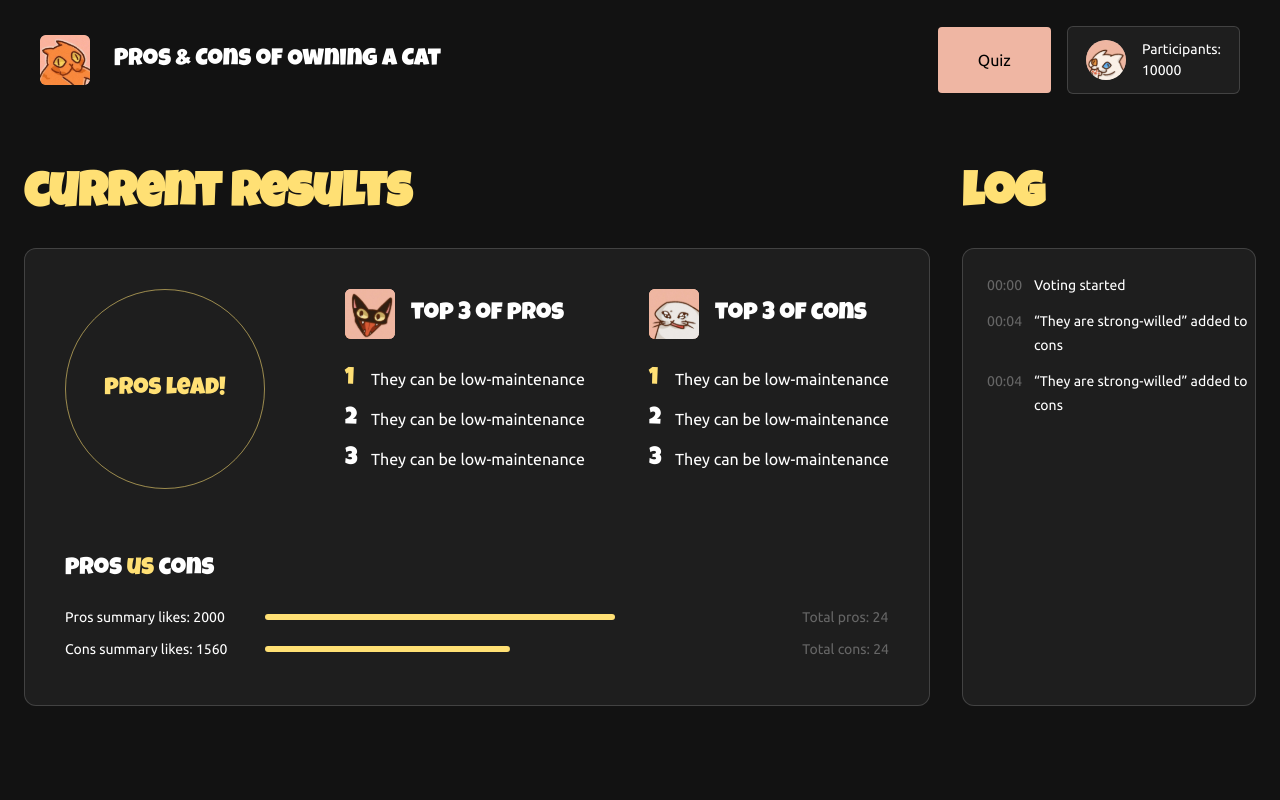
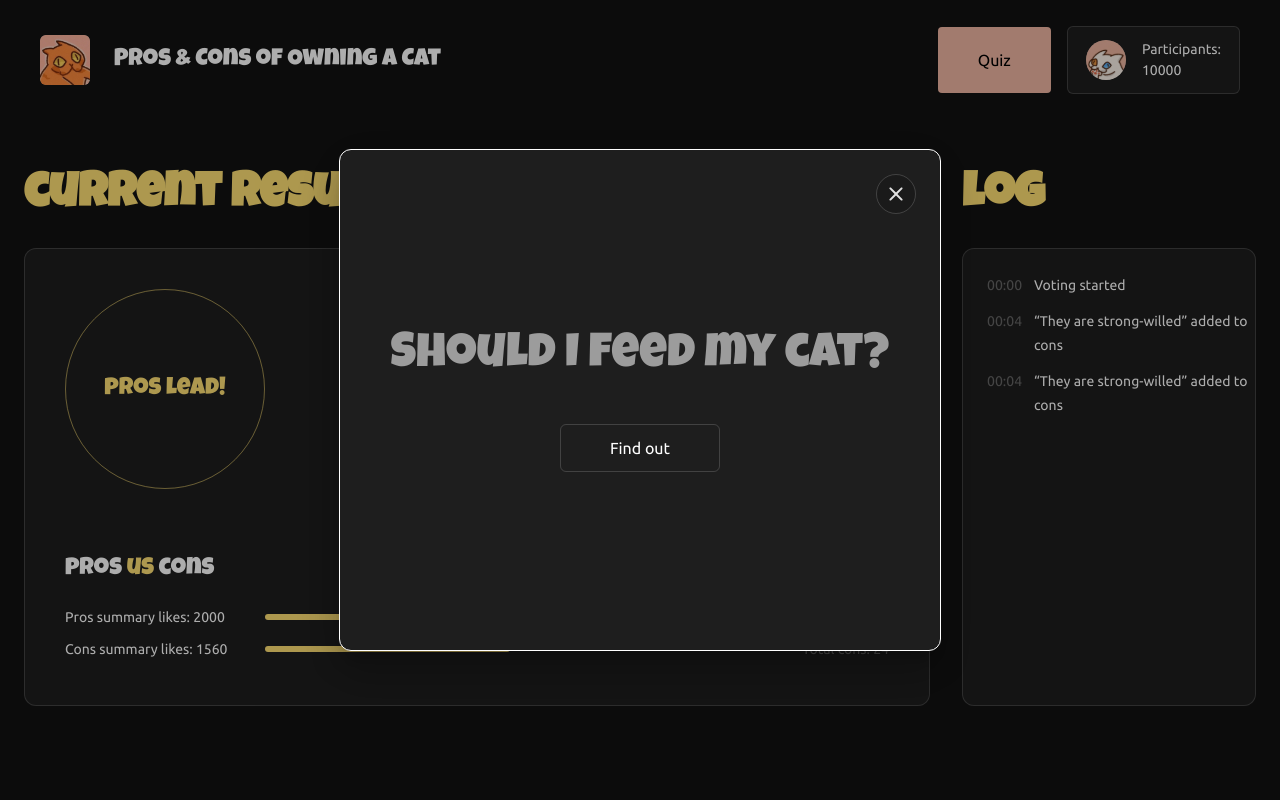
Before and after one commit to YanaK22/challenge, an Angular app: page /vote-page in a window 1280 px wide. Both pictures are taken after a click on the button "Quiz". Shown: the top 800 px of the page. Built offline with nearby package versions, Linux system fonts and the light colour scheme.

Commit message:
add quiz meme dialog

```diff
--- a/src/app/app.component.html
+++ b/src/app/app.component.html
@@ -5,7 +5,7 @@
       <div class="logo-text">Pros & Cons of Owning a Cat</div>
     </div>
     <div class="quiz-participants">
-      <button mat-flat-button class="quiz-button">Quiz</button>
+      <button mat-flat-button class="quiz-button" (click)="openQuizDialog()">Quiz</button>
 
       <div class="participants">
         <img
--- a/src/app/app.component.ts
+++ b/src/app/app.component.ts
@@ -1,5 +1,7 @@
 import { Component, OnInit } from '@angular/core';
 import { IconService } from '../services/icon.service';
+import { MatDialog } from '@angular/material/dialog';
+import { QuizDialogComponent } from './quiz-dialog/quiz-dialog.component';
 
 @Component({
   selector: 'app-root',
@@ -7,12 +9,19 @@ import { IconService } from '../services/icon.service';
   styleUrls: ['./app.component.scss']
 })
 export class AppComponent implements OnInit {
-  constructor(private iconService: IconService) {
+  constructor(
+    private iconService: IconService,
+    public dialog: MatDialog
+  ) {
     this.iconService.loadIcons();
   }
 
   ngOnInit() {}
 
+  openQuizDialog() {
+    this.dialog.open(QuizDialogComponent);
+  }
+
   navigateToGitHub() {
     window.open('https://github.com/YanaK22/challenge', '_blank')
   }
--- a/src/app/app.module.ts
+++ b/src/app/app.module.ts
@@ -18,6 +18,7 @@ import { VoteCardComponent } from './vote-card/vote-card.component';
 import { AddItemDialogComponent } from './add-item-dialog/add-item-dialog.component';
 import { MatDialogModule } from '@angular/material/dialog';
 import { NotificationDialogComponent } from './notification-dialog/notification-dialog.component';
+import { QuizDialogComponent } from './quiz-dialog/quiz-dialog.component';
 
 @NgModule({
   declarations: [
@@ -26,6 +27,7 @@ import { NotificationDialogComponent } from './notification-dialog/notification-
     VoteCardComponent,
     AddItemDialogComponent,
     NotificationDialogComponent,
+    QuizDialogComponent,
   ],
   imports: [
     BrowserModule,
--- /dev/null
+++ b/src/app/quiz-dialog/quiz-dialog.component.html
@@ -0,0 +1,22 @@
+<div mat-dialog-content>
+  <div class="content">
+    <button class="close-button" mat-icon-button mat-dialog-close>
+      <mat-icon svgIcon="close"></mat-icon>
+    </button>
+
+    <div *ngIf="slide === 1" class="slide slide-1">
+      <div class="text">Should I feed my cat?</div>
+      <button class="next-button" mat-stroked-button (click)="loadSlide(2)">Find out</button>
+    </div>
+    <div *ngIf="slide === 2" class="slide slide-2">
+      <div class="text">Yes.</div>
+      <button class="next-button" mat-stroked-button (click)="loadSlide(3)">Are you sure?</button>
+    </div>
+    <div *ngIf="slide === 3" class="slide slide-3">
+      <div class="text">Feed him right now.</div>
+      <button class="next-button" mat-stroked-button (click)="loadSlide(3)">Are you sure?</button>
+    </div>
+
+    <img *ngIf="slide === 0" class="loading" src="assets/images/loading-cat.gif">
+  </div>
+</div>
--- /dev/null
+++ b/src/app/quiz-dialog/quiz-dialog.component.scss
@@ -0,0 +1,41 @@
+@import "../../styles-shared";
+
+.content {
+  display: flex;
+  align-items: center;
+  justify-content: center;
+  width: 600px;
+  height: 500px;
+  padding: 32px;
+}
+
+.close-button {
+  position: absolute;
+  top: 24px;
+  right: 24px;
+}
+
+.slide {
+  display: flex;
+  flex-direction: column;
+  row-gap: 40px;
+}
+
+.text {
+  font-family: $h-font-family;
+  font-size: 48px;
+  line-height: 56px;
+  align-items: center;
+  text-align: center;
+}
+
+.next-button {
+  width: fit-content;
+  min-width: 160px;
+  margin: 0 auto;
+}
+
+.loading {
+  height: 360px;
+  border-radius: $border-radius-12;
+}
--- /dev/null
+++ b/src/app/quiz-dialog/quiz-dialog.component.ts
@@ -0,0 +1,15 @@
+import { Component } from '@angular/core';
+
+@Component({
+  selector: 'app-quiz-dialog',
+  templateUrl: './quiz-dialog.component.html',
+  styleUrls: ['./quiz-dialog.component.scss']
+})
+export class QuizDialogComponent {
+  slide = 1;
+
+  loadSlide(n: number) {
+    this.slide = 0;
+    setTimeout(() => this.slide = n, 4000);
+  }
+}
--- a/src/app/vote-page/vote-page.component.ts
+++ b/src/app/vote-page/vote-page.component.ts
@@ -12,12 +12,10 @@ import { NotificationDialogComponent } from '../notification-dialog/notification
 export class VotePageComponent {
   ItemType = ItemType
 
-  constructor(public dialog: MatDialog) {
-
-  }
+  constructor(public dialog: MatDialog) {}
 
   openAddItemDialog(type: ItemType) {
-    const dialog = this.dialog.open(NotificationDialogComponent, {
+    const dialog = this.dialog.open(AddItemDialogComponent, {
       data: { type }
     });
 
```
Also changed, not shown: src/assets/images/loading-cat.gif (added).
